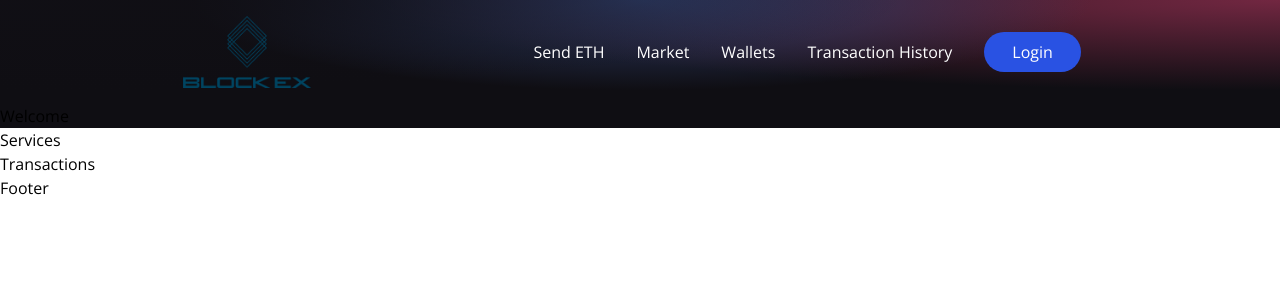
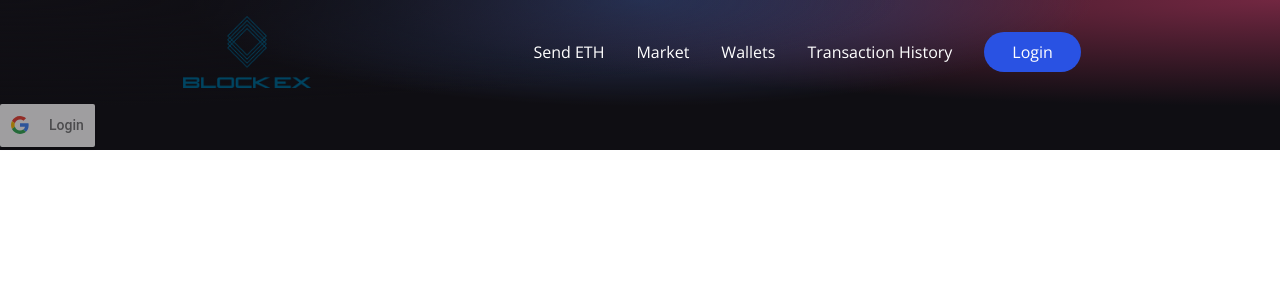
Before and after one commit to Balgra/BlockEx, a React (Vite) app in the folder client/: page /login in a window 1280 px wide. Shown: the top 300 px of the page. Built offline with nearby package versions, Linux system fonts and the light colour scheme.

Commit message:
added google login

```diff
--- a/client/index.html
+++ b/client/index.html
@@ -4,7 +4,7 @@
     <meta charset="UTF-8" />
     <link rel="icon" type="image/svg+xml" href="/vite.svg" />
     <meta name="viewport" content="width=device-width, initial-scale=1.0" />
-    <title>Vite + React</title>
+    <title>BlockEx</title>
   </head>
   <body>
     <div id="root"></div>
--- a/client/package.json
+++ b/client/package.json
@@ -12,7 +12,9 @@
     "ethers": "^5.7.1",
     "react": "^18.2.0",
     "react-dom": "^18.2.0",
-    "react-icons": "^4.6.0"
+    "react-google-login": "^5.2.2",
+    "react-icons": "^4.6.0",
+    "react-router-dom": "^6.4.2"
   },
   "devDependencies": {
     "@types/react": "^18.0.17",
--- a/client/src/App.jsx
+++ b/client/src/App.jsx
@@ -1,16 +1,23 @@
 import { Navbar, Welcome, Footer, Services, Transactions } from "./components"
+import {BrowserRouter, Route, Routes} from "react-router-dom";
+ import LoginPages from "./pages/LoginPages.jsx"
 
 const App = () => {
 
   return (
     <div className="min-h-screen">
         <div className="gradient-bg-welcome">
-            <Navbar />
-            <Welcome/>
+            <BrowserRouter>
+            <Navbar/>
+            <Routes>
+                <Route path="/" element={<Welcome/>}/>
+                <Route path="/login" element={<LoginPages/>}/>
+            </Routes>
+        </BrowserRouter>
         </div>
-        <Services/>
-        <Transactions/>
-        <Footer/>
+        {/*<Services/>*/}
+        {/*<Transactions/>*/}
+        {/*<Footer/>*/}
     </div>
   );
 }
--- a/client/src/components/Welcome.jsx
+++ b/client/src/components/Welcome.jsx
@@ -1,6 +1,8 @@
 const Welcome = () => {
     return(
-        <h1>Welcome</h1>
+        <div>
+        <h1>Welcome to our app</h1>
+        </div>
     );
 }
 
--- /dev/null
+++ b/client/src/pages/LoginPages.jsx
@@ -0,0 +1,52 @@
+import GoogleLogin from 'react-google-login';
+import {Navigate} from "react-router-dom";
+import React, {useState} from 'react'
+
+const LoginPages = () =>{
+
+	const clientId = '41680498150-pgq3ljv7n2l8pl7lq2nohmsa8e0kc3ov.apps.googleusercontent.com';
+
+	const [loginData, setLoginData] = useState(
+		localStorage.getItem('loginData')
+			? JSON.parse(localStorage.getItem('loginData')) : null
+	);
+
+	function parseJwt (token) {
+		var base64Url = token.split('.')[1];
+		var base64 = base64Url.replace(/-/g, '+').replace(/_/g, '/');
+		var jsonPayload = decodeURIComponent(atob(base64).split('').map(function(c) {
+			return '%' + ('00' + c.charCodeAt(0).toString(16)).slice(-2);
+		}).join(''));
+
+		return JSON.parse(jsonPayload);
+	};
+
+	const handleLogin= (googleData) => {
+		console.log('Login Success, user:');
+		const data = parseJwt(googleData.tokenId)
+		data.token = googleData.tokenId
+		setLoginData(data);
+		localStorage.setItem('loginData', JSON.stringify(data));
+	}
+
+	const handleLogout = () =>{
+		localStorage.removeItem('loginData');
+		setLoginData(null);
+	}
+
+	return (
+		<div>
+			<GoogleLogin
+				clientId={clientId}
+				buttonText="Login"
+				onSuccess={handleLogin}
+				onFailure={handleLogout}
+				cookiePolicy={'single_host_origin'}
+				style={{marginTop: '100px'}}
+				isSignedIn={true}
+			/>
+		</div>
+	);
+}
+
+export default LoginPages;
```
Also changed, not shown: 1 other file (tests, documents, lock files or other folders).
